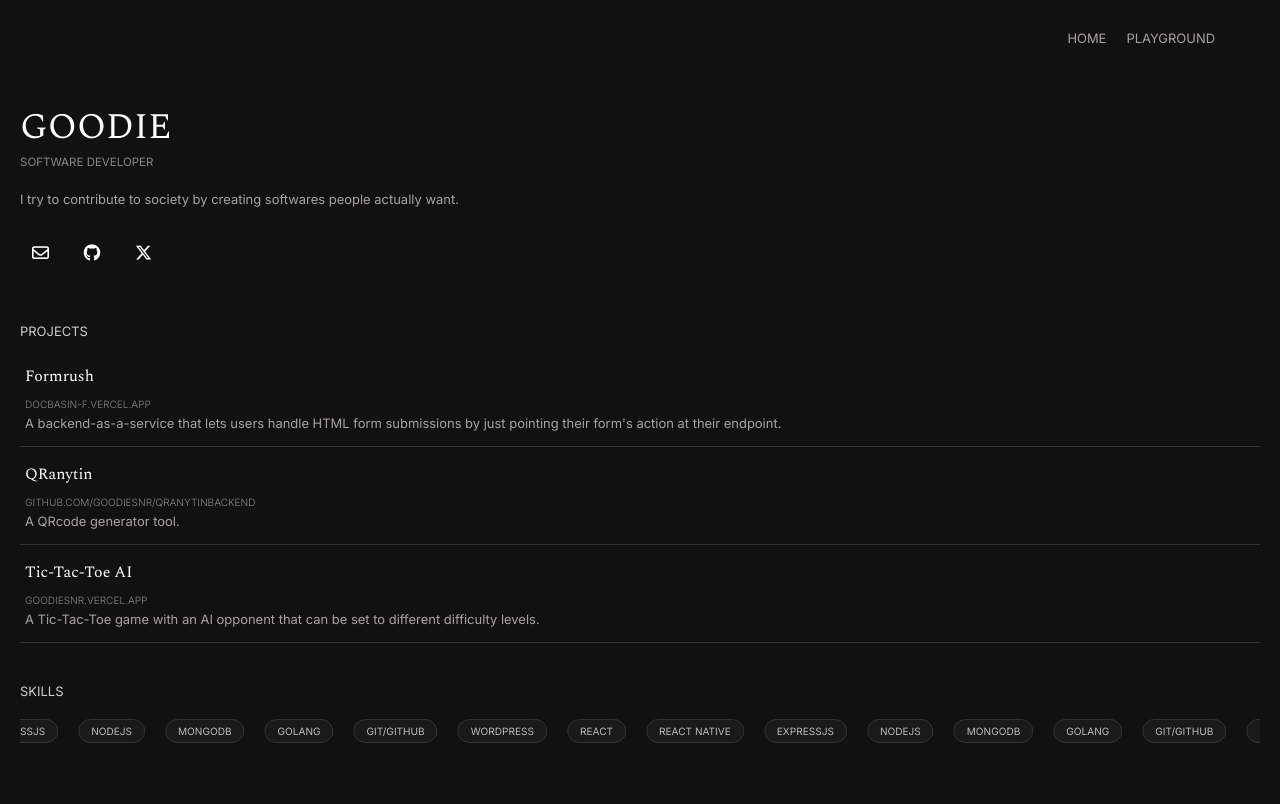
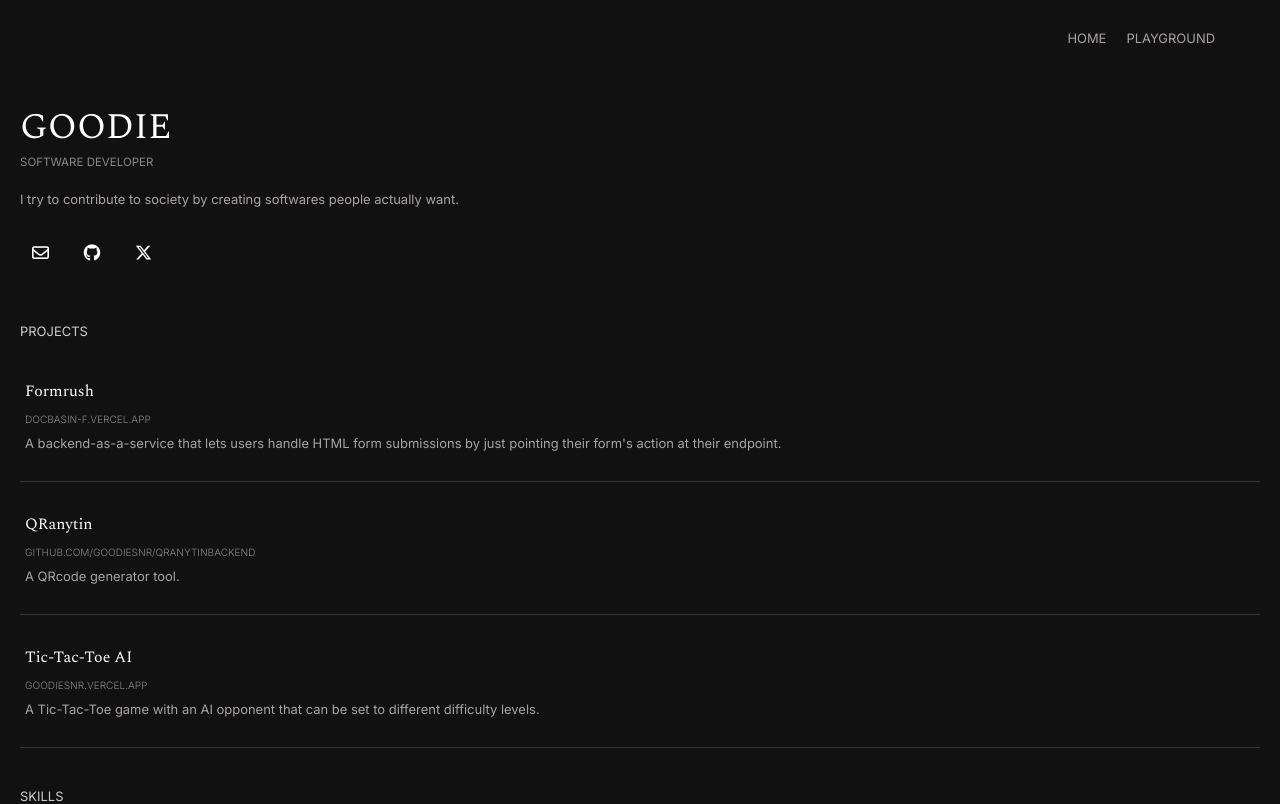
Before and after one commit to goodiesnr/goodiesnr, a React (Vite) app: page / in a window 1280 px wide. Shown: the top 804 px of the page. Built offline with nearby package versions, Linux system fonts and the light colour scheme.

Commit message:
new updates

```diff
--- a/src/index.css
+++ b/src/index.css
@@ -101,6 +101,7 @@ ul li {
   font-size: 0.7rem;
   font-weight: 200;
   background-color: transparent;
+  margin-bottom: 10px;
 }
 
 .project_name h3,
@@ -110,7 +111,7 @@ ul li {
 
 .project_name {
   border-bottom: 1px solid #333;
-  padding: 15px 5px;
+  padding: 30px 5px;
 }
 
 .project_name:hover {
```
